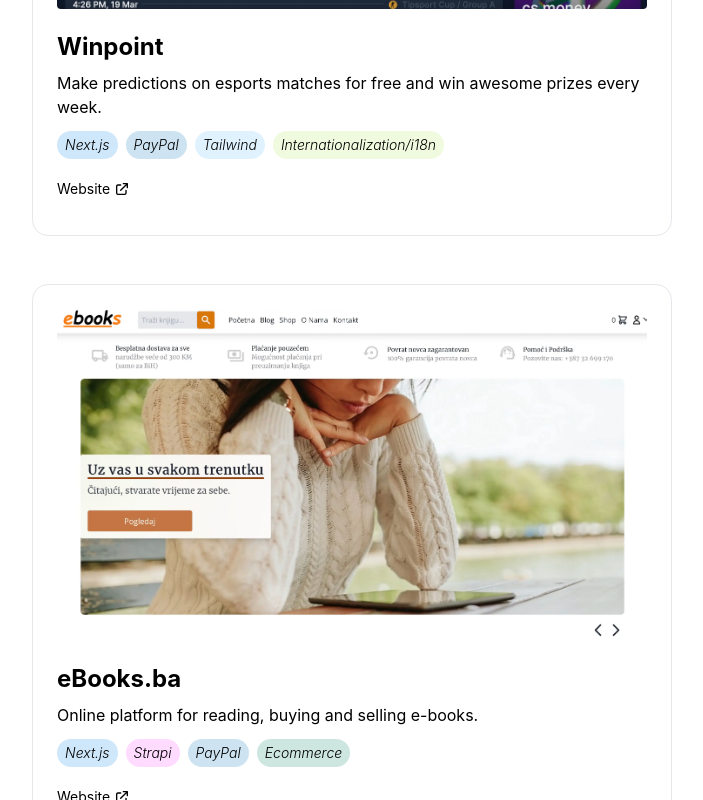
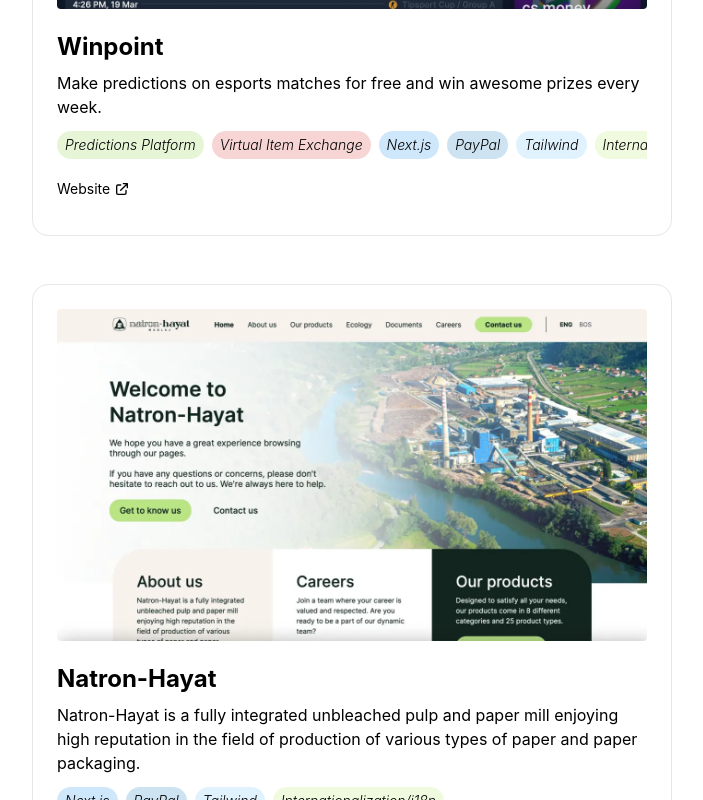
Before and after one commit to benyamynbrkyc/personal-website, a Next.js app: page /work in a window 1280 px wide. Shown: the part 500-1300 px from the top of the page, without its empty margins (288-991 px from the left). Built offline with nearby package versions, Linux system fonts and the light colour scheme.

Commit message:
add work

```diff
--- a/src/views/Work/Work.tsx
+++ b/src/views/Work/Work.tsx
@@ -14,12 +14,27 @@ export default function Work() {
             description='Make predictions on esports matches for free and win awesome prizes every week.'
             imgUrl='/images/work/winpoint.webp'
             tags={[
+              { name: 'Predictions Platform', color: '#85cc37' },
+              { name: 'Virtual Item Exchange', color: '#dc292c' },
               { name: 'Next.js', color: '#0983e5' },
               { name: 'PayPal', color: '#0470b7' },
               { name: 'Tailwind', color: '#62BAF3' },
               { name: 'Internationalization/i18n', color: '#B1E457' },
             ]}
             liveUrl='https://www.winpoint.gg'
+          />
+          <WorkCard
+            key='Natron-Hayat'
+            title='Natron-Hayat'
+            description='Natron-Hayat is a fully integrated unbleached pulp and paper mill enjoying high reputation in the field of production of various types of paper and paper packaging.'
+            imgUrl='/images/work/natron-hayat.webp'
+            tags={[
+              { name: 'Next.js', color: '#0983e5' },
+              { name: 'PayPal', color: '#0470b7' },
+              { name: 'Tailwind', color: '#62BAF3' },
+              { name: 'Internationalization/i18n', color: '#B1E457' },
+            ]}
+            liveUrl='https://www.natron-hayat.ba'
           />
           <WorkCard
             key='eBooks.ba'
```
